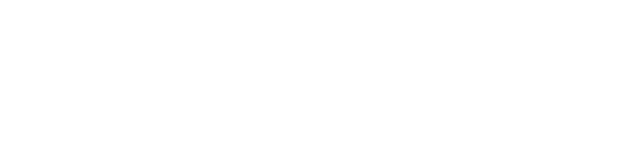
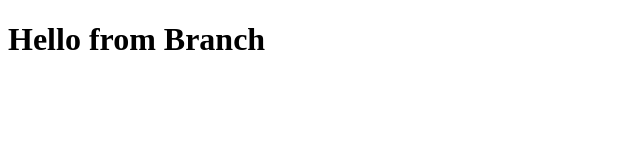
Before and after one commit to mohamed-elattar20/Git_GitHub_Lab, a plain HTML site: page index.html in a window 1280 px wide. Shown: the whole page, without its empty margins (0-640 px from the left). Drawn offline with Linux system fonts and the light colour scheme.

Commit message:
Header h1 Added To Html in Branch

```diff
--- a/index.html
+++ b/index.html
@@ -6,5 +6,7 @@
     <meta name="viewport" content="width=device-width, initial-scale=1.0" />
     <title>Document</title>
   </head>
-  <body></body>
+  <body>
+    <h1>Hello from Branch</h1>
+  </body>
 </html>
```
